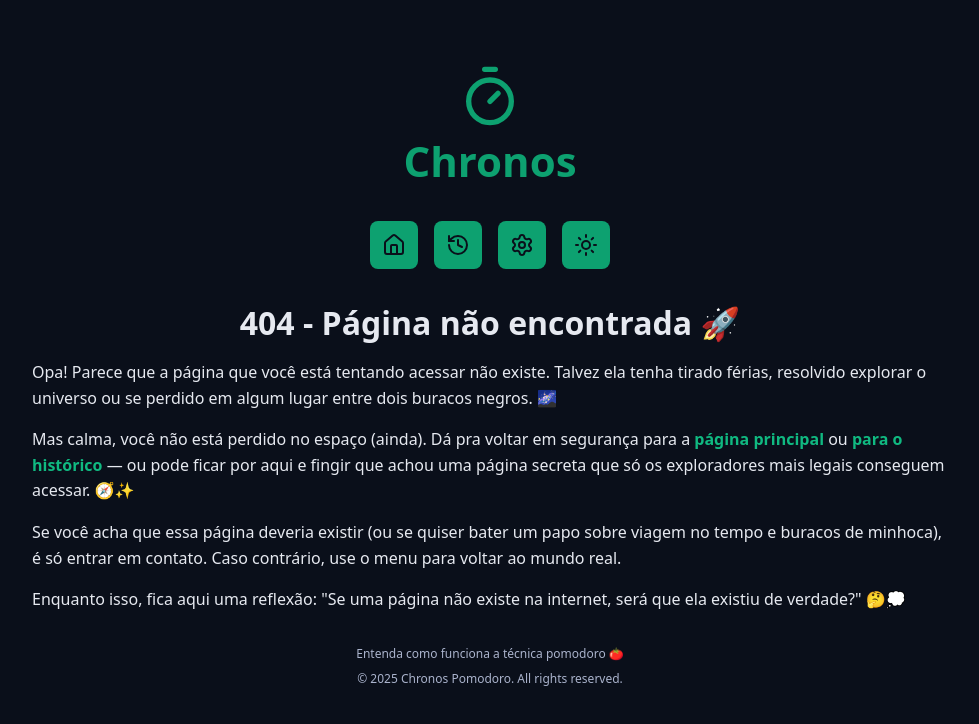
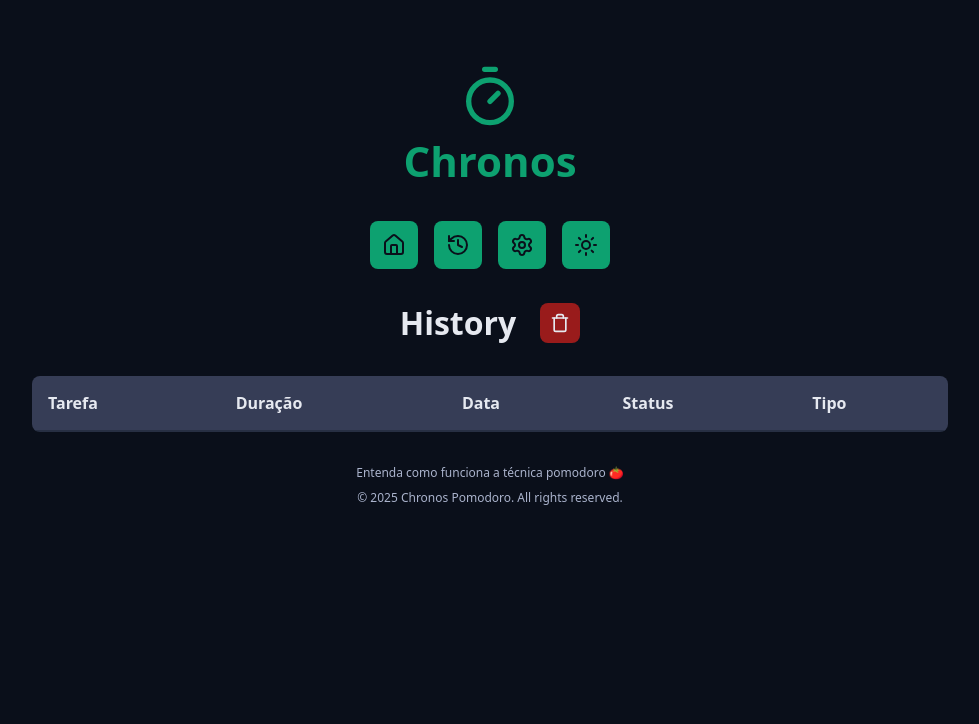
Before and after one commit to thalesoaresss/chronos-pomodoro, a React (Vite) app: page /history in a window 1280 px wide. Shown: the top 724 px of the page, without its empty margins (150-1129 px from the left). Built offline with nearby package versions, Linux system fonts and the light colour scheme.

Commit message:
feat: add history page with task overview and implement date formatting utility

```diff
--- a/package.json
+++ b/package.json
@@ -10,6 +10,7 @@
     "preview": "vite preview"
   },
   "dependencies": {
+    "date-fns": "^4.4.0",
     "lucide-react": "^0.542.0",
     "react": "^19.1.1",
     "react-dom": "^19.1.1",
--- a/src/components/MainForm/index.tsx
+++ b/src/components/MainForm/index.tsx
@@ -17,6 +17,8 @@
   const nextCycle = getNextCycle(state.currentCycle)
   const nextCycleType = getNextCycleType(nextCycle)
   const isBreakTime = nextCycleType === 'shortBreakTime' || nextCycleType === 'longBreakTime'
+  const lastTaskName = state.tasks[state.tasks.length - 1]?.name || ''
+
   function handleCreateCycle(e: React.FormEvent<HTMLFormElement>) {
     e.preventDefault();
     showMessage.dismiss()
@@ -52,10 +54,11 @@
           <DefaultInput
           id='input'
           type='text'
-          labelText={state.activeTask?.name || 'O que você vai fazer?'}
+          labelText={state.activeTask?.name || (isBreakTime ? 'Descanse' : 'O que você vai fazer agora?')}
           placeholder='Digite algo'
           ref={taskNameInput}
           disabled={!!state.activeTask || isBreakTime}
+          defaultValue={lastTaskName}
           />
         </div>
 
--- a/src/components/Menu/index.tsx
+++ b/src/components/Menu/index.tsx
@@ -30,7 +30,7 @@
     <RouterLink href="/" className={styles.menuLink} aria-label='Ir para a home' title='Ir para a home'>
       <HouseIcon />
     </RouterLink>
-    <RouterLink href="#" className={styles.menuLink} aria-label='Ver histórico' title='Ver histórico'>
+    <RouterLink href="/history/" className={styles.menuLink} aria-label='Ver histórico' title='Ver histórico'>
       <HistoryIcon />
     </RouterLink>
     <RouterLink href="#" className={styles.menuLink} aria-label='Configurções' title='Configurções'>
--- a/src/contexts/TaskContext/TaskContextProvider.tsx
+++ b/src/contexts/TaskContext/TaskContextProvider.tsx
@@ -5,13 +5,27 @@
 import { TimerWorkerManager } from "../../workers/TimerWorkerManager";
 import { TaskActionTypes } from "./taskActions";
 import { loadBeep } from "../../utils/loadBeep";
+import type { TaskStateModel } from "../../models/taskStateModel";
 
 type TaskContextProviderProps = {
   children: React.ReactNode;
 }
 
 export function TaskContextProvider({ children }: TaskContextProviderProps ) {
-  const [state, dispatch] = useReducer(taskReducer, initialTaskState);
+  const [state, dispatch] = useReducer(taskReducer, initialTaskState, () => {
+    const storageState = localStorage.getItem('state') || null
+
+    if(!storageState) return initialTaskState
+
+    const parsedState = JSON.parse(storageState) as TaskStateModel
+    return {
+      ...parsedState,
+      activeTask: null,
+      secondsRemaining: 0,
+      formatedSecondsRemaining: '00:00',
+    }
+
+  });
   const worker = TimerWorkerManager.getInstance()
   const playBeepRef = useRef<() => void | null>(null)
 
@@ -30,10 +44,12 @@
   })
 
   useEffect(() => {
+    localStorage.setItem('state', JSON.stringify(state))
     if(!state.activeTask) {
       worker.terminate()
     }else {
       worker.postMessage(state)
+      document.title = `${state.formatedSecondsRemaining} - Chronos Pomodoro`
     }
   }, [worker, state])
 
--- a/src/contexts/TaskContext/initialTaskState.ts
+++ b/src/contexts/TaskContext/initialTaskState.ts
@@ -7,8 +7,8 @@
   activeTask: null,
   currentCycle: 0,
   config: {
-    workTime: 0.1,
-    shortBreakTime: 0.1,
-    longBreakTime: 0.1,
+    workTime: 25,
+    shortBreakTime: 5,
+    longBreakTime: 15,
   }
 }
--- /dev/null
+++ b/src/pages/History/index.tsx
@@ -0,0 +1,67 @@
+import { TrashIcon } from 'lucide-react';
+import { Container } from '../../components/Container';
+import { DefaultButton } from '../../components/DefaultButton';
+import { Heading } from '../../components/Heading';
+import { MainTemplate } from '../../templates/MainTemplate';
+import { useTaskContext } from '../../contexts/TaskContext/useTaskContext';
+
+import styles from './styles.module.css';
+import { formatDate } from '../../utils/formatDate';
+import { getTaskStatus } from '../../utils/getTaskStatus';
+
+export function History() {
+  const {state} = useTaskContext()
+
+  return (
+    <MainTemplate>
+      <Container>
+        <Heading>
+          <span>History</span>
+          <span className={styles.buttonContainer}>
+            <DefaultButton
+              icon={<TrashIcon />}
+              color='red'
+              aria-label='Apagar todo o histórico'
+              title='Apagar histórico'
+            />
+          </span>
+        </Heading>
+      </Container>
+
+      <Container>
+        <div className={styles.responsiveTable}>
+          <table>
+            <thead>
+              <tr>
+                <th>Tarefa</th>
+                <th>Duração</th>
+                <th>Data</th>
+                <th>Status</th>
+                <th>Tipo</th>
+              </tr>
+            </thead>
+
+            <tbody>
+              {state.tasks.map((task) => {
+                const taskType = {
+                  workTime: 'Foco',
+                  shortBreakTime: 'Descanso curto',
+                  longBreakTime: 'Descanso longo'
+                 }
+                return (
+                  <tr key={task.id}>
+                    <td>{task.name}</td>
+                    <td>{task.durationInMinutes}min</td>
+                    <td>{formatDate(task.startDate)}</td>
+                    <td>{getTaskStatus(task, state.activeTask)}</td>
+                    <td>{taskType[task.type]}</td>
+                  </tr>
+                );
+              })}
+            </tbody>
+          </table>
+        </div>
+      </Container>
+    </MainTemplate>
+  );
+}
--- /dev/null
+++ b/src/pages/History/styles.module.css
@@ -0,0 +1,37 @@
+.buttonContainer button {
+  min-width: auto;
+  margin: 0;
+  padding: 1rem;
+}
+
+.buttonContainer button svg {
+  width: 2rem;
+  height: 2rem;
+}
+
+.responsiveTable {
+  overflow-x: auto;
+  border-radius: 0.8rem;
+}
+
+.responsiveTable table {
+  width: 100%;
+  min-width: 64rem;
+  font-size: 1.6rem;
+  border-collapse: collapse;
+}
+
+.responsiveTable th {
+  background-color: var(--gray-600);
+}
+
+.responsiveTable td {
+  background-color: var(--gray-800);
+}
+
+.responsiveTable th,
+.responsiveTable td {
+  border-bottom: 0.2rem solid var(--gray-700);
+  text-align: left;
+  padding: 1.6rem;
+}
--- a/src/routers/MainRouter/index.tsx
+++ b/src/routers/MainRouter/index.tsx
@@ -3,6 +3,7 @@
 import { AboutPomodoro } from "../../pages/AboutPomodoro";
 import { NotFound } from "../../pages/NotFound";
 import { useEffect } from "react";
+import { History } from "../../pages/History";
 
 function ScrollToTop() {
   const {pathname} = useLocation();
@@ -20,6 +21,7 @@
         <Routes>
           <Route path="/" element={<Home />} />
           <Route path="/about-pomodoro" element={<AboutPomodoro />} />
+          <Route path="/history" element={<History />} />
           <Route path="*" element={<NotFound />} />
         </Routes>
         <ScrollToTop />
--- /dev/null
+++ b/src/utils/formatDate.ts
@@ -0,0 +1,7 @@
+import { format } from "date-fns";
+
+export function formatDate(timestamp: number) {
+  const date = new Date(timestamp);
+
+  return format(date, "dd/MM/yyyy HH:mm");
+}
--- /dev/null
+++ b/src/utils/getTaskStatus.ts
@@ -0,0 +1,8 @@
+import type { TaskModel } from "../models/taskModel";
+
+export function getTaskStatus(task: TaskModel, activeTask: TaskModel | null) {
+  if(task.completeDate) return 'Completa'
+  if(task.interruptedDate) return 'Interrompida'
+  if(activeTask?.id === task.id) return 'Em andamento'
+  return 'Abandonada'
+}
```
Also changed, not shown: 1 other file (tests, documents, lock files or other folders).
